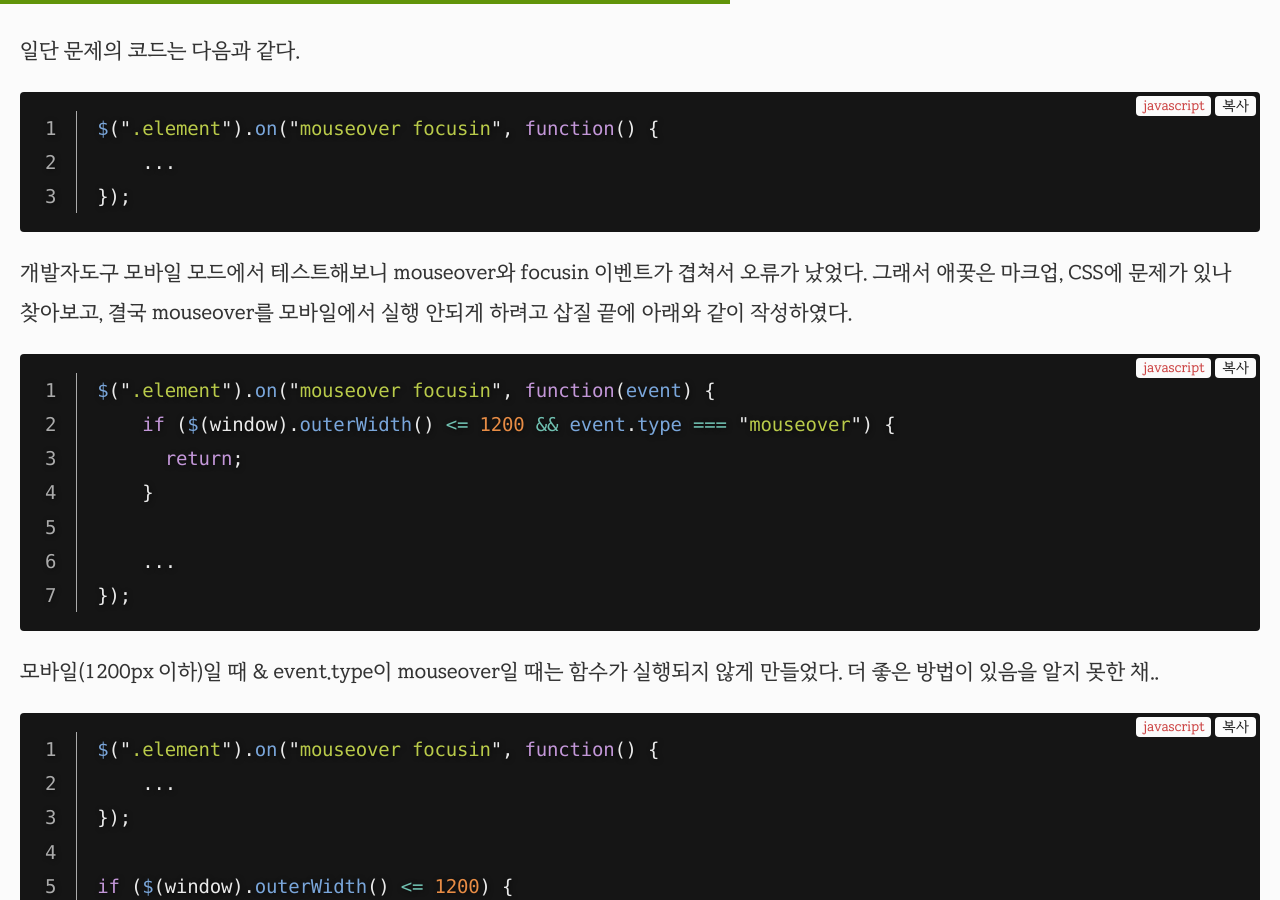
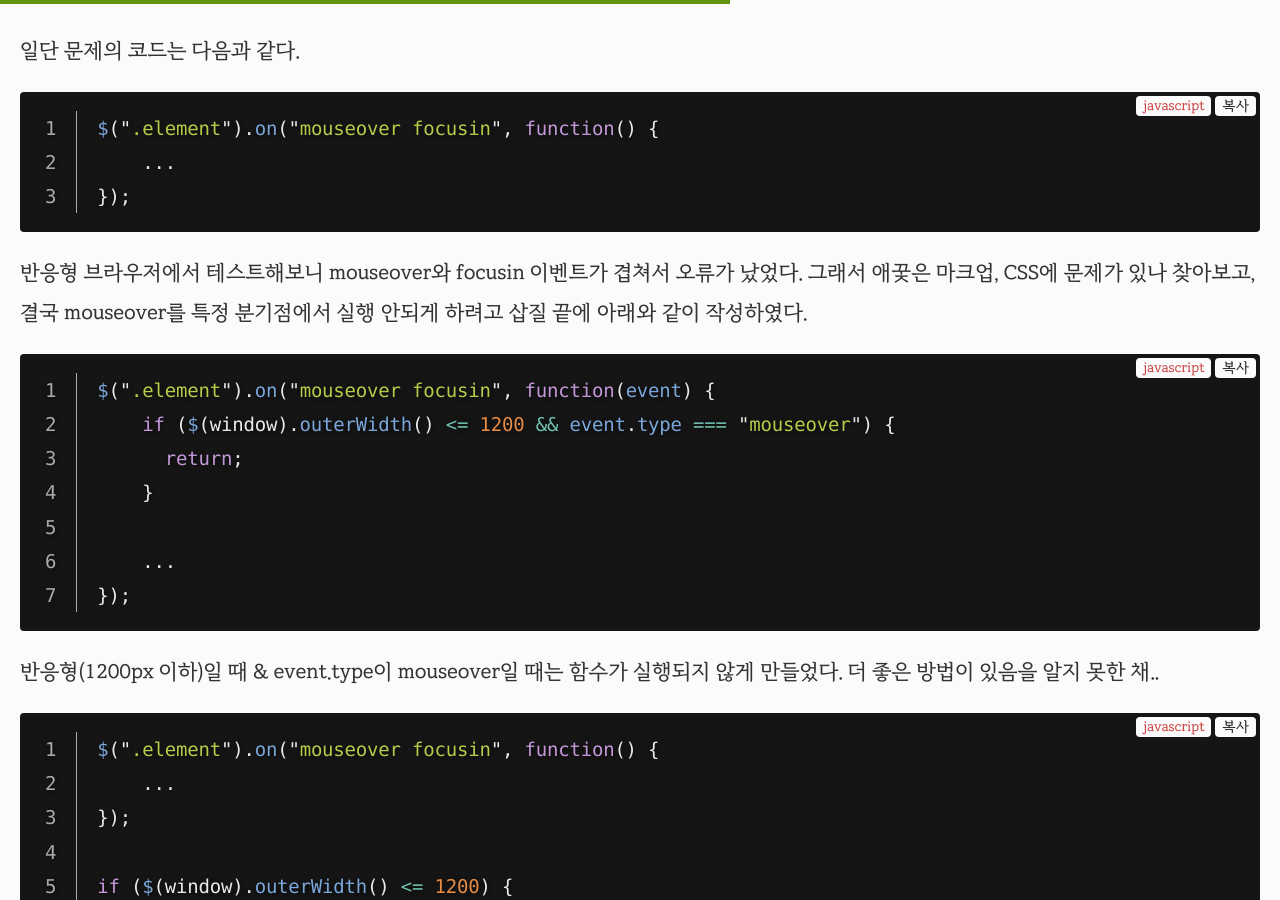
Before and after one commit to selosele/selosele.github.io, a Jekyll site: the page built from _posts/2020-12-06-learning.md, in a window 1280 px wide and 900 px high, scrolled down 2273 px. Built offline with Jekyll 4.4.1, drawn with Linux system fonts in a browser that asks for light colours; comment, search, counter and statistics services are not loaded.

Commit message:
포스트 수정

````diff
--- a/_posts/2020-12-06-learning.md
+++ b/_posts/2020-12-06-learning.md
@@ -67,7 +67,7 @@ $(".element").on("mouseover focusin", function() {
 });
 ```
 
-개발자도구 모바일 모드에서 테스트해보니 mouseover와 focusin 이벤트가 겹쳐서 오류가 났었다. 그래서 애꿎은 마크업, CSS에 문제가 있나 찾아보고, 결국 mouseover를 모바일에서 실행 안되게 하려고 삽질 끝에 아래와 같이 작성하였다.
+반응형 브라우저에서 테스트해보니 mouseover와 focusin 이벤트가 겹쳐서 오류가 났었다. 그래서 애꿎은 마크업, CSS에 문제가 있나 찾아보고, 결국 mouseover를 특정 분기점에서 실행 안되게 하려고 삽질 끝에 아래와 같이 작성하였다.
 
 ```javascript
 $(".element").on("mouseover focusin", function(event) {
@@ -79,7 +79,7 @@ $(".element").on("mouseover focusin", function(event) {
 });
 ```
 
-모바일(1200px 이하)일 때 &amp; event.type이 mouseover일 때는 함수가 실행되지 않게 만들었다. 더 좋은 방법이 있음을 알지 못한 채..
+반응형(1200px 이하)일 때 &amp; event.type이 mouseover일 때는 함수가 실행되지 않게 만들었다. 더 좋은 방법이 있음을 알지 못한 채..
 
 ```javascript
 $(".element").on("mouseover focusin", function() {
````
